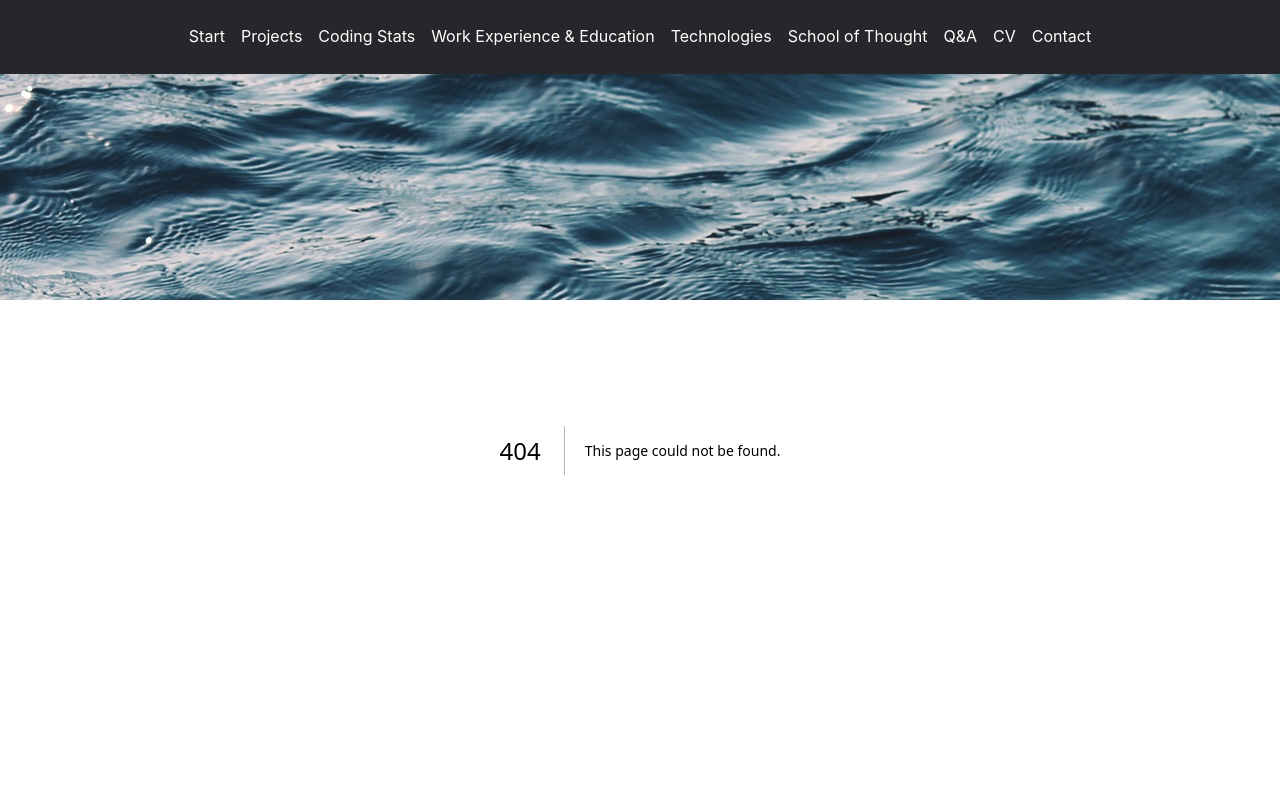
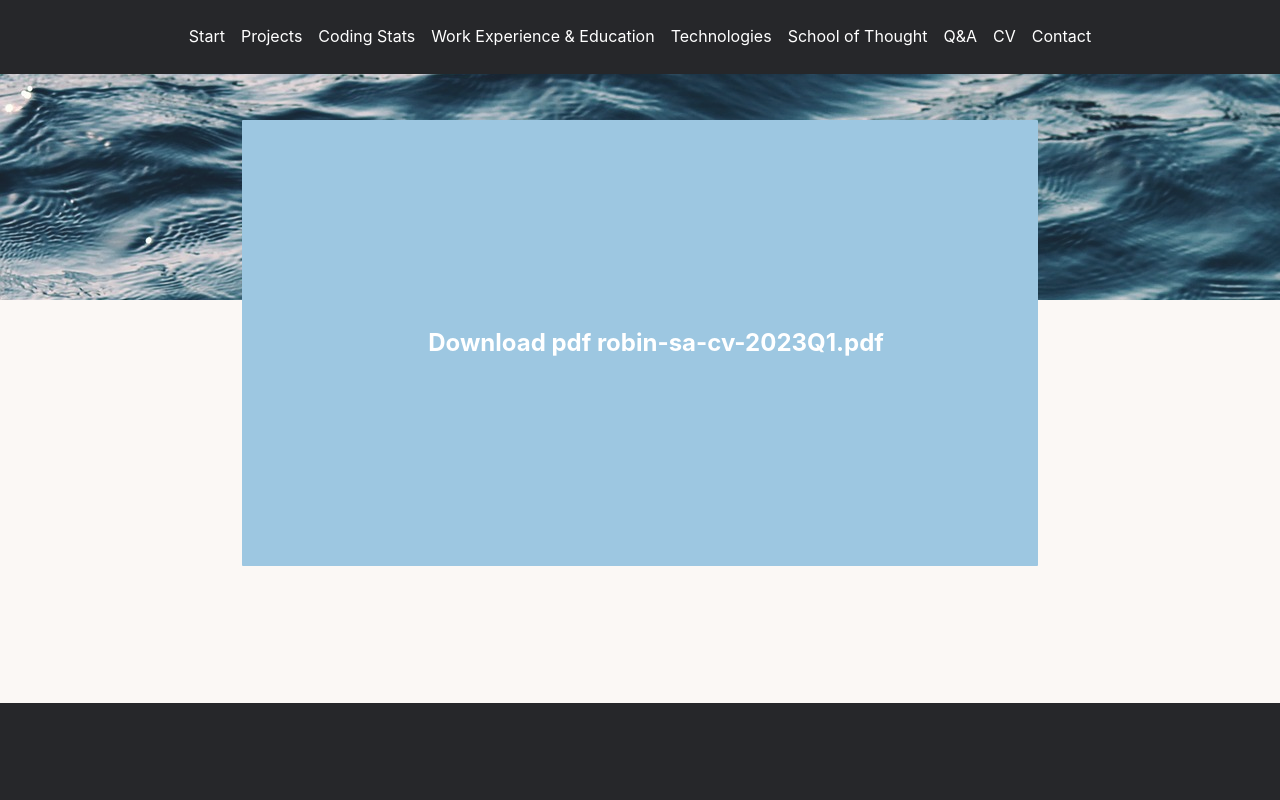
Before and after one commit to RobinAxelsson/personal-jam, a Next.js app: page /cv in a window 1280 px wide. Before the commit this address had no page. Shown: the top 800 px of the page. Built offline with nearby package versions, Linux system fonts and the light colour scheme.

Commit message:
redirect cv page

```diff
--- /dev/null
+++ b/pages/cv.js
@@ -0,0 +1,9 @@
+import MarkdownCard from "../__site_components/markdown-card"
+
+export default function CvPage() {
+  return (
+    <div className="card-collection">
+      <MarkdownCard markdownContent={"### [Download pdf robin-sa-cv-2023Q1.pdf](/robin-sa-cv-2023Q1.pdf)"}/>
+        </div>
+  );
+}
```
